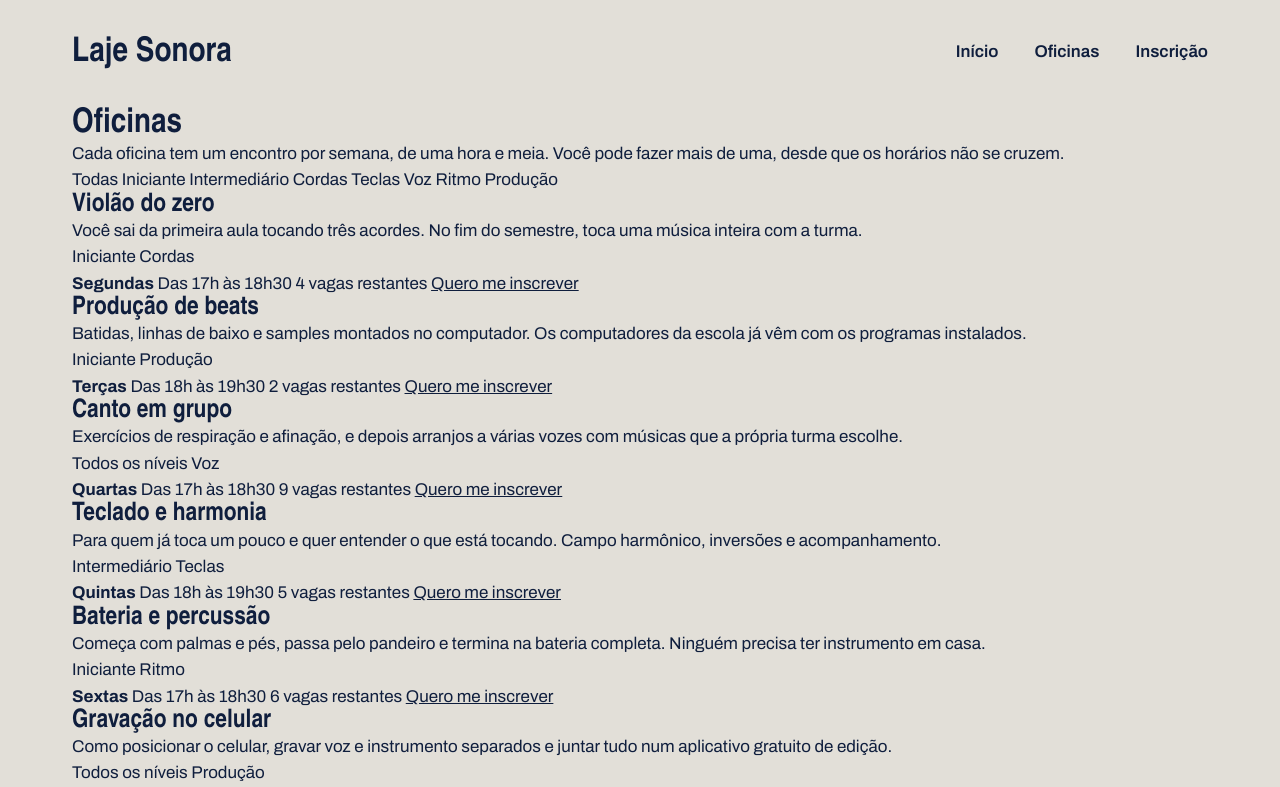
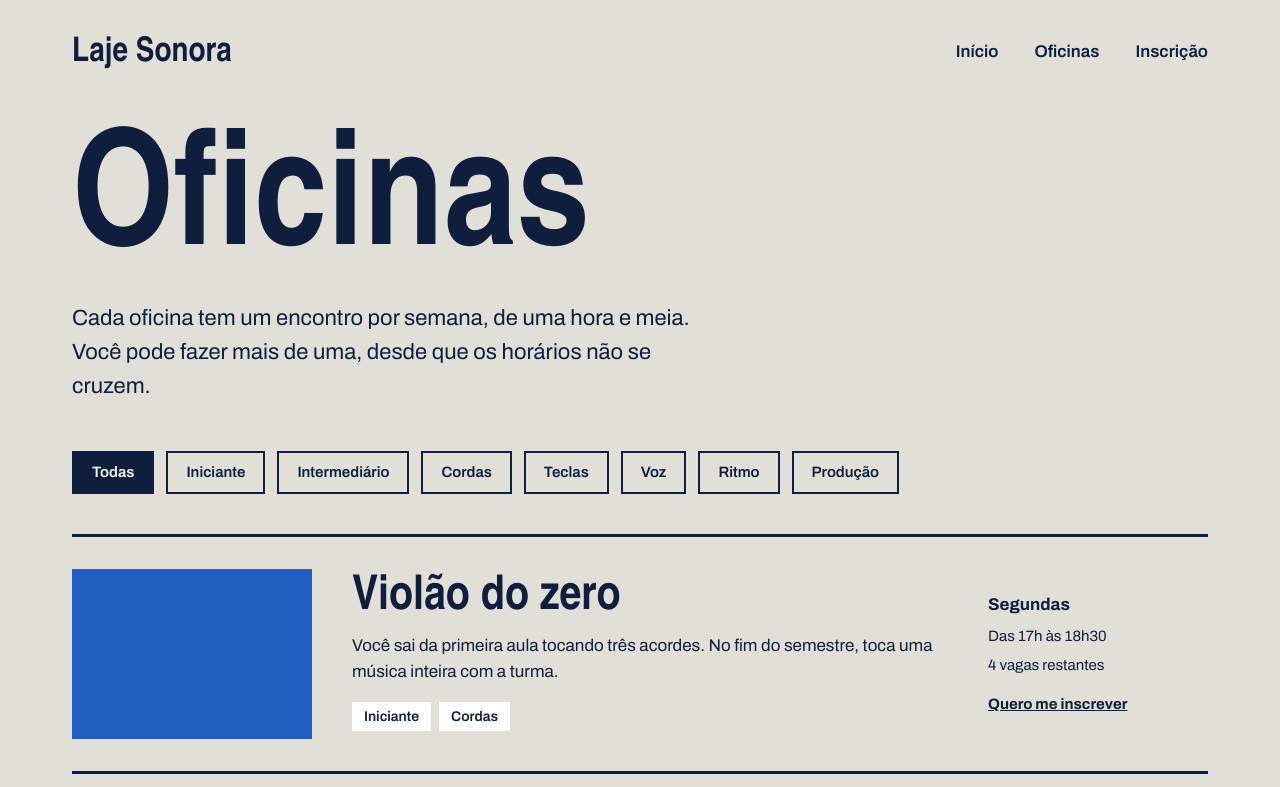
Before and after one commit to Ervil29/Laje_sonora, a plain HTML site: page Laje_sonora-main/oficinas.html in a window 1280 px wide. Shown: the top 787 px of the page. Drawn offline with Linux system fonts and the light colour scheme; a web font is replaced by a local one.

Commit message:
Página de oficinas pronta

```diff
--- a/Laje_sonora-main/oficinas.css
+++ b/Laje_sonora-main/oficinas.css
@@ -71,7 +71,6 @@ h1, h2, h3 {
     border-bottom-color: var(--fita);
   }
 
-
 .rodape {
   margin-top: 120px;
   background: var(--tinta);
@@ -94,3 +93,107 @@ h1, h2, h3 {
   color: var(--fita);
   margin-bottom: 12px;
 }
+
+.titulo-pagina{
+    font-size: 160px;
+    margin-top: 24px;
+}
+
+.subtitulo-pagina{
+    font-size: 22px;
+    max-width: 640px;
+    margin-top: 16px;
+}
+
+.filtros {
+  margin-top: 48px;
+  display: flex;
+  flex-wrap: wrap;
+  gap: 12px;
+}
+
+.filtro {
+  border: 2px solid var(--tinta);
+  padding: 8px 18px;
+  font-weight: 600;
+  font-size: 15px;
+}
+
+.filtro.ativo {
+  background: var(--tinta);
+  color: var(--branco);
+}
+
+.lista {
+  margin-top: 40px;
+}
+
+.oficina {
+  padding-block: 32px;
+  border-top: 3px solid var(--tinta);
+  display: flex;
+  align-items: center;
+  gap: 40px;
+}
+
+.foto {
+  background: var(--concreto-escuro);
+}
+
+.foto-azul {
+  background: var(--caixa-dagua);
+}
+
+.foto-amarela {
+  background: var(--fita);
+}
+
+.foto-tinta {
+  background: var(--tinta);
+}
+
+
+.oficina .foto {
+  width: 240px;
+  height: 170px;
+  flex-shrink: 0;
+}
+
+.oficina-texto {
+  flex: 1;
+}
+
+.oficina h2 {
+  font-size: 48px;
+  margin-bottom: 10px;
+}
+
+.etiquetas {
+  margin-top: 16px;
+  display: flex;
+  gap: 8px;
+}
+
+.etiqueta {
+  background: var(--branco);
+  padding: 4px 12px;
+  font-size: 14px;
+  font-weight: 600;
+}
+
+.oficina-detalhes {
+  width: 220px;
+  font-size: 15px;
+  display: flex;
+  flex-direction: column;
+  gap: 6px;
+}
+
+.oficina-detalhes strong {
+  font-size: 17px;
+}
+
+.oficina-detalhes a {
+  margin-top: 10px;
+  font-weight: 700;
+}
```
